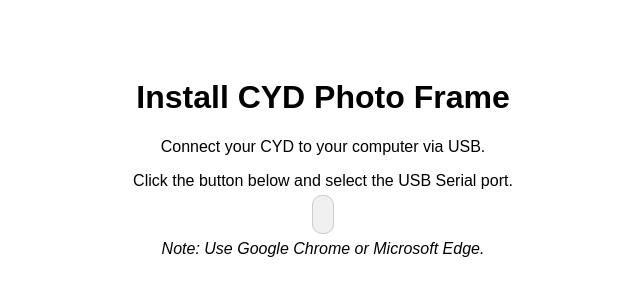
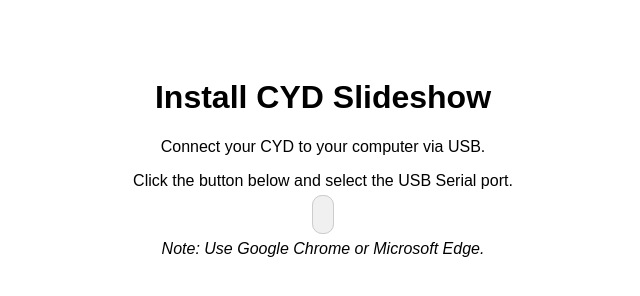
Before and after one commit to hqcd/CYD-Slideshow, a plain HTML site: page index.html in a window 1280 px wide. Shown: the whole page, without its empty margins (317-957 px from the left). Drawn offline with Linux system fonts and the light colour scheme.

Commit message:
Updated name on web installer

```diff
--- a/index.html
+++ b/index.html
@@ -1,7 +1,7 @@
 <!DOCTYPE html>
 <html>
 <head>
-    <title>CYD Photo Frame Installer</title>
+    <title>CYD Slideshow Installer</title>
     <style>
         body { font-family: sans-serif; text-align: center; padding: 50px; }
         esp-web-install-button {
@@ -13,7 +13,7 @@
     </style>
 </head>
 <body>
-    <h1>Install CYD Photo Frame</h1>
+    <h1>Install CYD Slideshow</h1>
     <p>Connect your CYD to your computer via USB.</p>
     <p>Click the button below and select the USB Serial port.</p>
 
```
Also changed, not shown: manifest.json.
